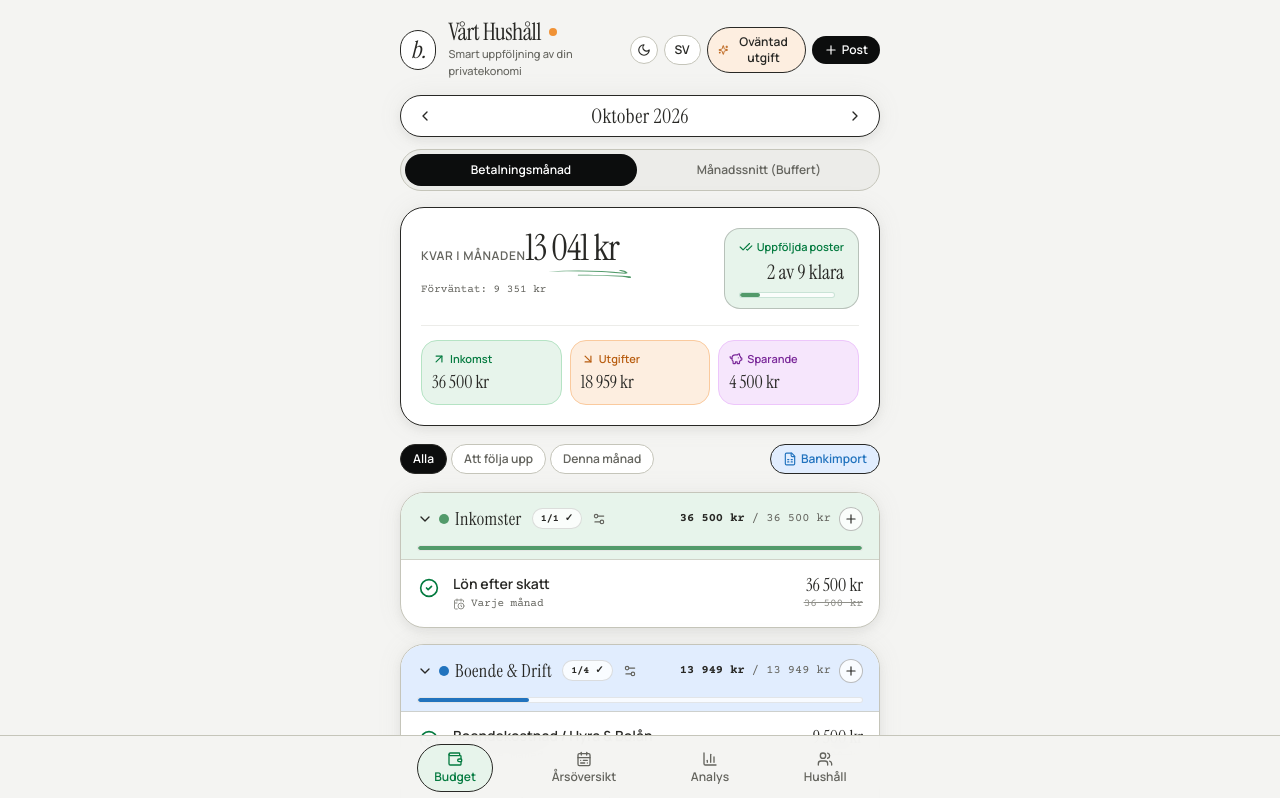
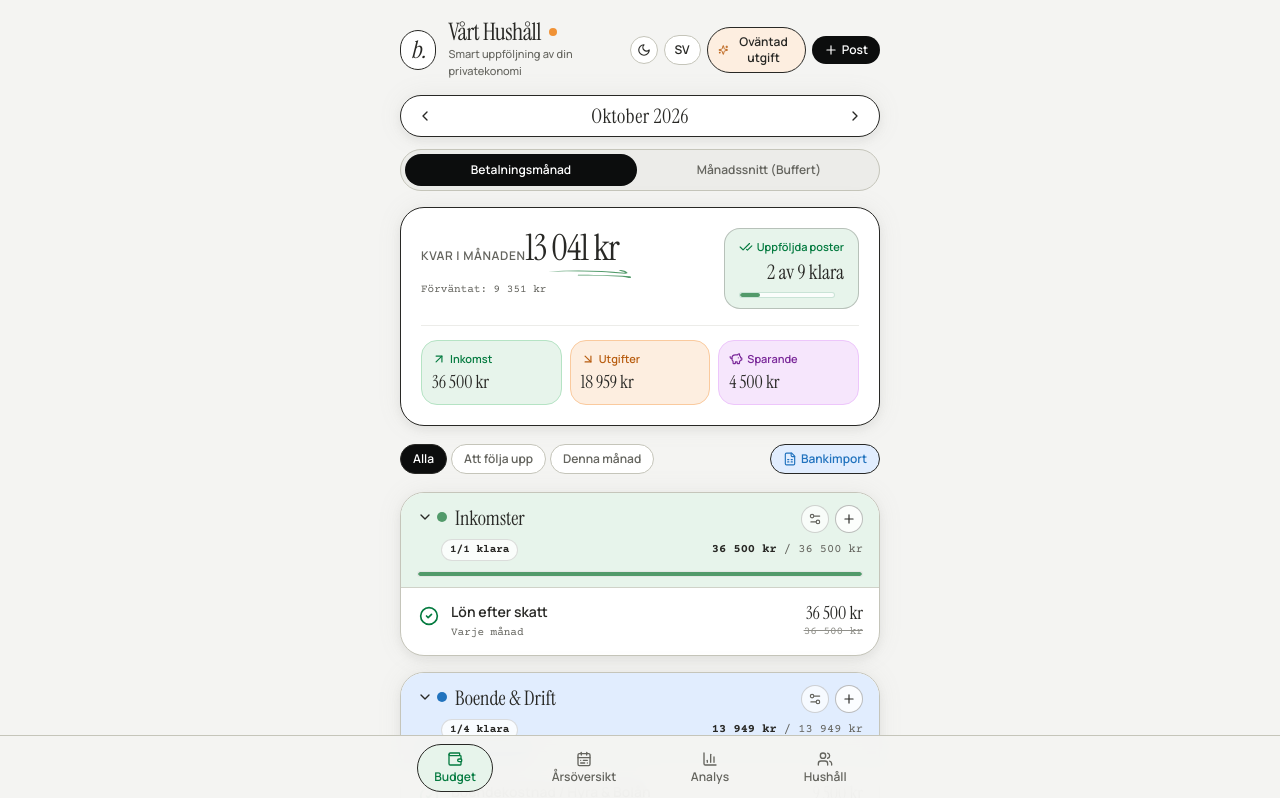
Before and after one commit to bonc1/bdgt, a Next.js app: page / in a window 1280 px wide. Shown: the top 798 px of the page. Built offline with nearby package versions, Linux system fonts and the light colour scheme; no server answers; the database is empty.

Commit message:
style: declutter group, item, matrix, and bank import headers and allow clean line wrapping

```diff
--- a/src/app/page.tsx
+++ b/src/app/page.tsx
@@ -648,10 +648,7 @@ export default function BudgetAppPage() {
     monthRows: ImportedRowAction[]
   ) => {
     const monthSum = monthRows.reduce((s, r) => s + r.amount, 0);
-    const noteText =
-      monthRows.length === 1
-        ? `Import: ${monthRows[0].description} (${monthRows[0].date})`
-        : `Import: ${monthRows.length} transaktioner`;
+    const noteText: string | null = null;
 
     const subTxs =
       monthRows.length > 1
@@ -1628,8 +1625,9 @@ export default function BudgetAppPage() {
                       isCollapsed ? "" : "border-b border-[#c5c5ba]/70"
                     }`}
                   >
-                    <div className="flex items-center justify-between px-4 py-3">
-                      <div className="flex items-center gap-1.5 min-w-0">
+                    <div className="px-4 pt-3 pb-2.5">
+                      {/* Row 1: Group Name (breaks lines naturally) + Action Icons */}
+                      <div className="flex items-start justify-between gap-2">
                         <button
                           type="button"
                           onClick={() =>
@@ -1638,44 +1636,85 @@ export default function BudgetAppPage() {
                               [group.id]: !prev[group.id],
                             }))
                           }
-                          className="flex items-center gap-1.5 text-left hover:opacity-80 transition min-w-0"
-                        >
+                          className="flex items-start gap-2 text-left hover:opacity-80 transition min-w-0 flex-1"
+                        >
+                          <span className="mt-1 flex items-center gap-1 shrink-0">
                             {isCollapsed ? (
-                            <ChevronRight className="h-4 w-4 shrink-0 text-[#282825]" />
+                              <ChevronRight className="h-4 w-4 text-[#282825]" />
                             ) : (
-                            <ChevronDown className="h-4 w-4 shrink-0 text-[#282825]" />
+                              <ChevronDown className="h-4 w-4 text-[#282825]" />
                             )}
                             <span
-                            className={`h-2.5 w-2.5 shrink-0 rounded-full ${hl.dot}`}
+                              className={`h-2.5 w-2.5 rounded-full ${hl.dot}`}
                             />
-                          <h2 className="truncate font-serif text-lg tracking-wide text-[#282825]">
+                          </span>
+                          <h2 className="font-serif text-xl leading-snug break-words text-[#282825]">
                             {group.name}
                           </h2>
                         </button>
 
-                        {dueInGroup.length > 0 && (
-                          <span className="ml-1 rounded-full bg-white/80 px-2 py-0.5 font-mono text-[10px] font-bold text-[#282825] border border-[#282825]/15 shrink-0">
-                            {confirmedInGroup.length}/{dueInGroup.length} ✓
-                          </span>
-                        )}
-
+                        <div className="flex items-center gap-1.5 shrink-0">
                           <button
                             type="button"
                             onClick={() => {
                               setEditingGroup(group);
                               setGroupModalOpen(true);
                             }}
-                          className="rounded-full p-1 text-[#64645e] hover:text-[#282825] shrink-0"
+                            className="rounded-full border border-[#282825]/20 bg-white/70 p-1.5 text-[#64645e] hover:bg-white hover:text-[#282825] transition"
                             title={
                               locale === "sv" ? "Redigera grupp" : "Edit group"
                             }
                           >
                             <Settings2 className="h-3.5 w-3.5" />
                           </button>
-                      </div>
-
-                      <div className="flex items-center gap-2 shrink-0">
-                        <div className="text-right font-mono text-xs">
+
+                          <button
+                            type="button"
+                            onClick={() => {
+                              setEditingItem(null);
+                              setUnexpectedMode(false);
+                              setDefaultGroupIdForNew(group.id);
+                              setItemModalOpen(true);
+                            }}
+                            className="rounded-full border border-[#282825]/30 bg-white/85 p-1.5 text-[#282825] hover:bg-white transition"
+                            title={t.actions.addItem}
+                          >
+                            <Plus className="h-3.5 w-3.5" />
+                          </button>
+                        </div>
+                      </div>
+
+                      {/* Row 2: Clean Subtitle with Confirmed Count & Subtotal */}
+                      <div className="mt-1.5 flex flex-wrap items-center justify-between gap-2 pl-6 font-mono text-xs">
+                        <div className="flex items-center gap-2 text-[11px] text-[#64645e]">
+                          {dueInGroup.length > 0 && (
+                            <span className="rounded-full bg-white/80 px-2 py-0.5 font-bold text-[#282825] border border-[#282825]/15">
+                              {confirmedInGroup.length}/{dueInGroup.length}{" "}
+                              {locale === "sv" ? "klara" : "done"}
+                            </span>
+                          )}
+                          {Math.round(groupVariance) !== 0 && (
+                            <span
+                              className={`font-bold ${
+                                group.kind === "income"
+                                  ? groupVariance > 0
+                                    ? "text-[#057b40]"
+                                    : "text-[#b81a14]"
+                                  : groupVariance < 0
+                                  ? "text-[#057b40]"
+                                  : "text-[#b85d10]"
+                              }`}
+                            >
+                              {groupVariance > 0 ? "+" : ""}
+                              {formatCurrency(
+                                groupVariance,
+                                household.currency,
+                                locale
+                              )}
+                            </span>
+                          )}
+                        </div>
+
                         <div>
                           <span className="font-bold text-[#282825]">
                             {formatCurrency(
@@ -1694,48 +1733,12 @@ export default function BudgetAppPage() {
                             )}
                           </span>
                         </div>
-                          {Math.round(groupVariance) !== 0 && (
-                            <div
-                              className={`text-[10px] font-bold ${
-                                group.kind === "income"
-                                  ? groupVariance > 0
-                                    ? "text-[#057b40]"
-                                    : "text-[#b81a14]"
-                                  : groupVariance < 0
-                                  ? "text-[#057b40]"
-                                  : "text-[#b85d10]"
-                              }`}
-                            >
-                              {groupVariance > 0 ? "+" : ""}
-                              {formatCurrency(
-                                groupVariance,
-                                household.currency,
-                                locale
-                              )}{" "}
-                              {locale === "sv" ? "avvikelse" : "var"}
-                            </div>
-                          )}
-                        </div>
-
-                        <button
-                          type="button"
-                          onClick={() => {
-                            setEditingItem(null);
-                            setUnexpectedMode(false);
-                            setDefaultGroupIdForNew(group.id);
-                            setItemModalOpen(true);
-                          }}
-                          className="rounded-full border border-[#282825]/30 bg-white/80 p-1 text-[#282825] hover:bg-white transition"
-                          title={t.actions.addItem}
-                        >
-                          <Plus className="h-3.5 w-3.5" />
-                        </button>
                       </div>
                     </div>
 
                     {/* Group Confirmation Progress Bar */}
                     {dueInGroup.length > 0 && (
-                      <div className="px-4 pb-2">
+                      <div className="px-4 pb-2.5">
                         <div className="h-1.5 w-full overflow-hidden rounded-full bg-white/75 border border-[#282825]/10">
                           <div
                             className={`h-full rounded-full transition-all ${hl.dot}`}
@@ -1786,6 +1789,10 @@ export default function BudgetAppPage() {
                               )
                             )
                           : 0;
+                        const cleanUserNote =
+                          record?.notes && !record.notes.startsWith("Import:")
+                            ? record.notes
+                            : null;
 
                         return (
                           <div
@@ -1804,8 +1811,8 @@ export default function BudgetAppPage() {
                                 : ""
                             }`}
                           >
-                            <div className="flex items-center justify-between gap-3">
-                              <div className="flex items-start gap-3 min-w-0">
+                            <div className="flex items-start justify-between gap-3">
+                              <div className="flex items-start gap-2.5 min-w-0 flex-1">
                                 {/* Inline 1-Tap Quick-Confirm Button */}
                                 <button
                                   type="button"
@@ -1830,9 +1837,9 @@ export default function BudgetAppPage() {
                                   )}
                                 </button>
 
-                                <div className="min-w-0">
-                                  <div className="flex items-center gap-1.5">
-                                    <span className="truncate text-sm font-semibold text-[#282825]">
+                                <div className="min-w-0 flex-1">
+                                  <div className="flex flex-wrap items-center gap-1.5">
+                                    <span className="text-sm font-semibold leading-snug break-words text-[#282825]">
                                       {item.name}
                                     </span>
                                     {item.cost_split &&
@@ -1844,8 +1851,7 @@ export default function BudgetAppPage() {
                                         </span>
                                       )}
                                   </div>
-                                  <div className="mt-0.5 flex flex-wrap items-center gap-1.5 font-mono text-[11px] text-[#64645e]">
-                                    <CalendarClock className="h-3 w-3 shrink-0 text-[#8f8f89]" />
+                                  <div className="mt-1 flex flex-wrap items-center gap-1.5 font-mono text-[11px] text-[#64645e]">
                                     <span>{coverageLabel}</span>
                                     {hasPartialTx && (
                                       <span className="inline-flex items-center gap-1 rounded-full bg-[#fdeee0] px-2 py-0.2 font-sans text-[10px] font-bold text-[#b85d10]">
@@ -1862,9 +1868,9 @@ export default function BudgetAppPage() {
                                         {goalPct}%
                                       </span>
                                     )}
-                                    {record?.notes && (
+                                    {cleanUserNote && (
                                       <span className="rounded-full bg-[#ffe81a]/60 px-2 py-0.2 font-sans text-[10px] font-medium text-[#282825]">
-                                        {record.notes}
+                                        {cleanUserNote}
                                       </span>
                                     )}
                                   </div>
--- a/src/components/AnnualMatrixView.tsx
+++ b/src/components/AnnualMatrixView.tsx
@@ -288,13 +288,13 @@ export function AnnualMatrixView({
                       className="cursor-pointer bg-[#f8f8f7] hover:bg-[#ecece9] transition font-semibold"
                     >
                       <td className="sticky left-0 z-10 border-r border-[#c5c5ba] bg-[#f8f8f7] px-3 py-2 text-[#282825]">
-                        <div className="flex items-center gap-1.5">
+                        <div className="flex items-start gap-1.5">
                           {isCollapsed ? (
-                            <ChevronRightIcon className="h-3.5 w-3.5 text-[#64645e]" />
+                            <ChevronRightIcon className="mt-0.5 h-3.5 w-3.5 shrink-0 text-[#64645e]" />
                           ) : (
-                            <ChevronDown className="h-3.5 w-3.5 text-[#64645e]" />
+                            <ChevronDown className="mt-0.5 h-3.5 w-3.5 shrink-0 text-[#64645e]" />
                           )}
-                          <span className="truncate font-serif text-sm">
+                          <span className="font-serif text-sm leading-snug break-words whitespace-normal">
                             {group.name}
                           </span>
                         </div>
@@ -338,8 +338,8 @@ export function AnnualMatrixView({
                             key={item.id}
                             className="hover:bg-[#f8f8f7] transition"
                           >
-                            <td className="sticky left-0 z-10 border-r border-[#c5c5ba] bg-white px-3 py-2 pl-6 text-[11px] font-medium text-[#282825]">
-                              <div className="truncate max-w-[145px]" title={item.name}>
+                            <td className="sticky left-0 z-10 border-r border-[#c5c5ba] bg-white px-3 py-2 pl-5 text-[11px] font-medium text-[#282825]">
+                              <div className="leading-snug break-words whitespace-normal max-w-[155px]">
                                 {item.name}
                               </div>
                             </td>
```
Also changed, not shown: src/components/BankImportModal.tsx (+44 -52 lines). Lines whose indentation alone changed are shown as unchanged.
